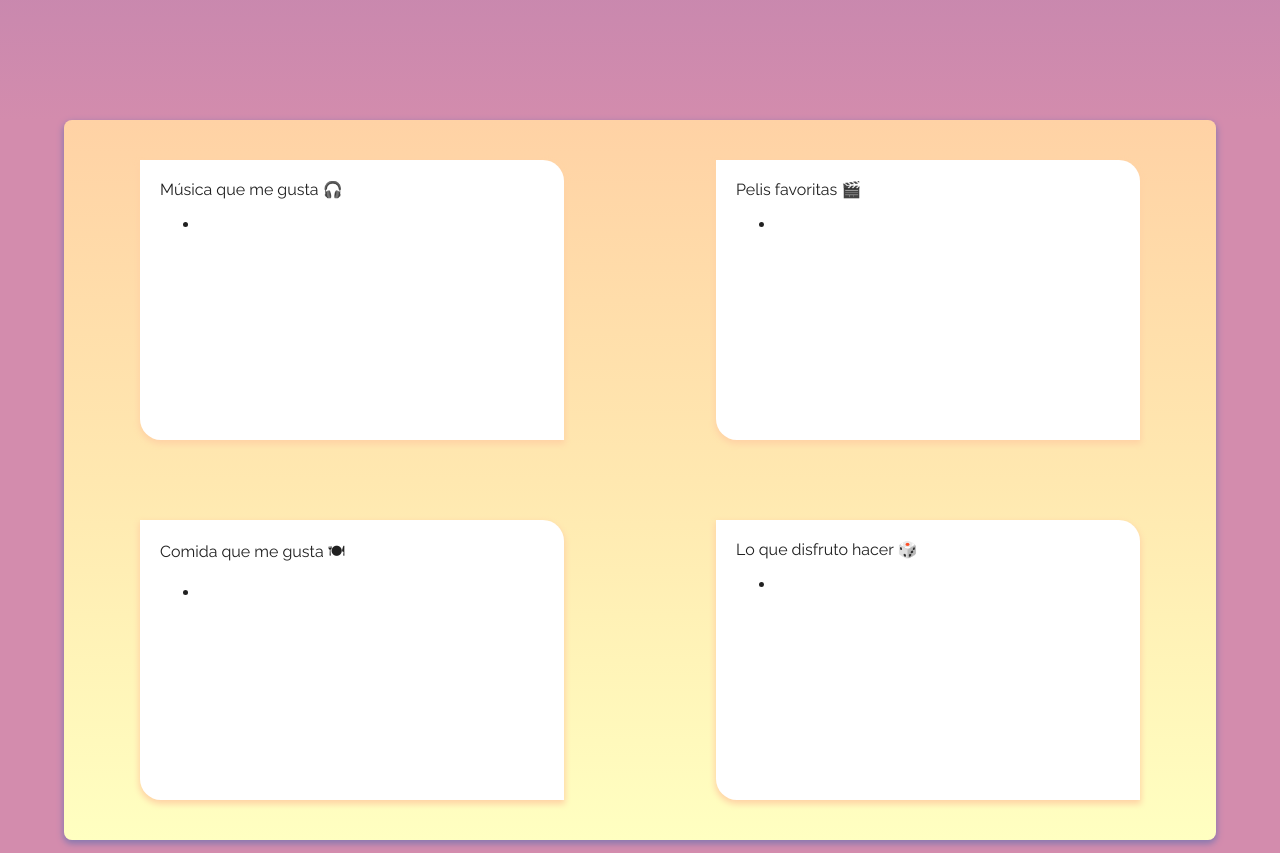
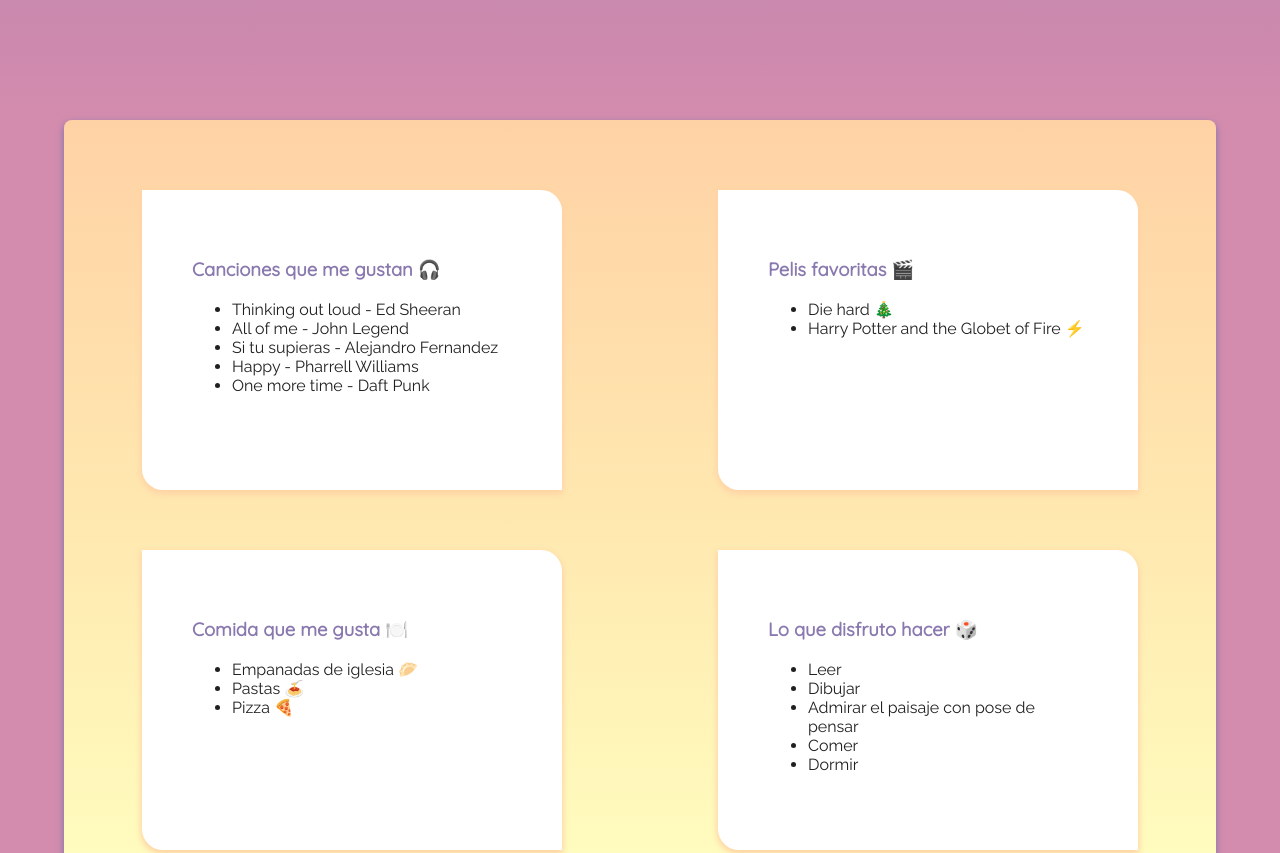
Before and after one commit to PilarArroyave/CharlaCSS, a plain HTML site: page index.html in a window 1280 px wide. Shown: the part 680-1533 px from the top of the page. Drawn offline with Linux system fonts and the light colour scheme.

Commit message:
Añadiendo personalidad

```diff
--- a/index.html
+++ b/index.html
@@ -15,25 +15,40 @@
     </div>
 
     <div class="container">
-        <div class="item musica"> Música que me gusta 🎧
+        <div class="item musica">
+            <p>Canciones que me gustan 🎧</p>
             <ul>
-                <li></li>
+                <li>Thinking out loud - Ed Sheeran</li>
+                <li>All of me - John Legend </li>
+                <li>Si tu supieras - Alejandro Fernandez</li>
+                <li>Happy - Pharrell Williams</li>
+                <li>One more time - Daft Punk</li>
             </ul>
         </div>
-        <div class="item pelis"> Pelis favoritas 🎬
+        <div class="item pelis">
+            <p>Pelis favoritas 🎬</p>
             <ul>
-                <li></li>
+                <li>Die hard 🎄</li>
+                <li>Harry Potter and the Globet of Fire ⚡</li>
             </ul>
 
         </div>
-        <div class="item comida"> Comida que me gusta 🍽
+        <div class="item comida">
+            <p>Comida que me gusta 🍽️</p>
             <ul>
-                <li></li>
+                <li>Empanadas de iglesia 🥟</li>
+                <li>Pastas 🍝</li>
+                <li>Pizza 🍕</li>
             </ul>
         </div>
-        <div class="item pasatiempo"> Lo que disfruto hacer 🎲
+        <div class="item pasatiempo">
+            <p>Lo que disfruto hacer 🎲</p>
             <ul>
-                <li></li>
+                <li>Leer </li>
+                <li>Dibujar</li>
+                <li>Admirar el paisaje con pose de pensar</li>
+                <li>Comer</li>
+                <li>Dormir</li>
             </ul>
         </div>
     </div>
--- a/style.css
+++ b/style.css
@@ -63,26 +63,33 @@ body {
     -webkit-box-shadow: 0px 3px 6px 1px #8a79af;
     box-shadow: 0px 3px 6px 1px #8a79af;
     height: 90vh;
-    padding: 0;
+    padding: 5vh 0;
 }
 
 .item {
     background: white;
     border-radius: 0px 21px;
-    width: 30vw;
-    padding: 20px;
-    height: 30vh;
+    width: 25vw;
+    padding: 50px;
+    height: 25vh;
     -webkit-box-shadow: 0px 3px 6px 1px #ffd2a5;
     box-shadow: 0px 3px 6px 1px #ffd2a5;
     color: #202020;
     font-family: var(--font-2);
 }
 
+.item > p {
+    font-family: var(--font-1);
+    font-size: 2.3vh;
+    color: var(--color-4);
+    font-weight: bolder;
+}
+
 .footer {
     display: flex;
     align-items: stretch;
     justify-content: space-around;
-    width: 100vw;
+    width: 100%;
     height: 10vh;
     background-image: linear-gradient(to top, #8a79af, #9f7db1, #b281b1, #c386af, #d38cad);
 }
```
